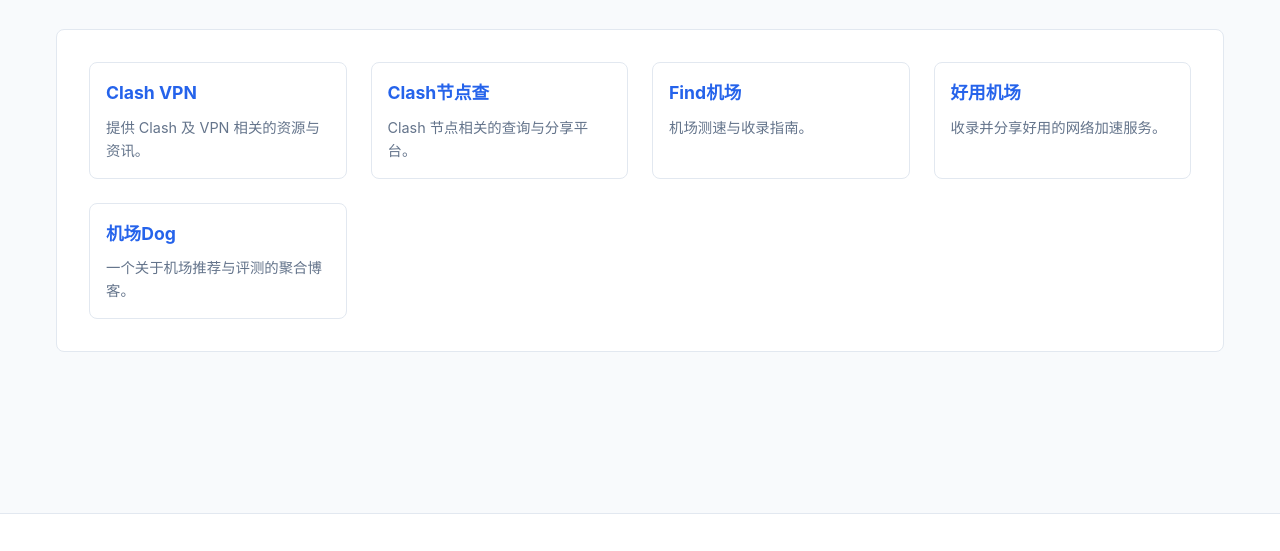
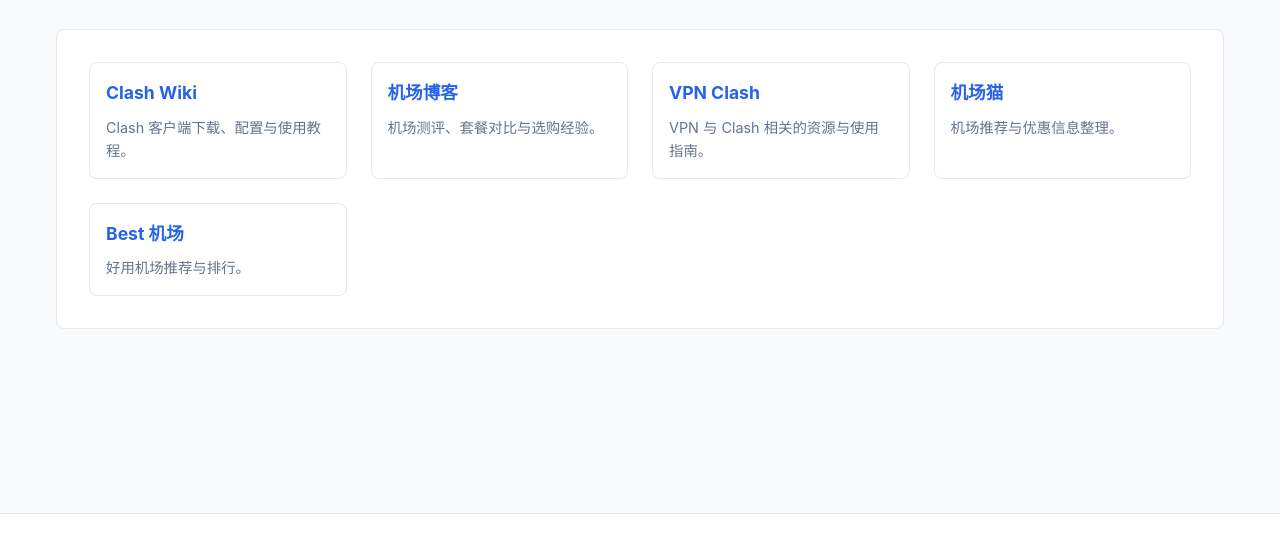
Before and after one commit to kelvinchong6880-gif/jichangtuijian.dev, an Astro site: page /links in a window 1280 px wide. Shown: the part 188-739 px from the top of the page. Built offline with nearby package versions, Linux system fonts and the light colour scheme; Astro itself is replaced by a stand-in of ours.

Commit message:
友情链接更新

```diff
--- a/src/pages/links.astro
+++ b/src/pages/links.astro
@@ -18,39 +18,40 @@
       <ul style="list-style: none; padding: 0; display: grid; grid-template-columns: repeat(auto-fit, minmax(250px, 1fr)); gap: 1.5rem;">
 
         <li style="padding: 1rem; border: 1px solid var(--border-color); border-radius: 8px;">
-          <a href="https://clash-vpn.org/" target="_blank" rel="nofollow noopener" style="font-weight: bold; font-size: 1.1rem; display: block; margin-bottom: 0.5rem;">
-            Clash VPN
+          <a href="https://clashwiki.blog/" target="_blank" rel="nofollow noopener" style="font-weight: bold; font-size: 1.1rem; display: block; margin-bottom: 0.5rem;">
+            Clash Wiki
           </a>
-          <p style="margin: 0; color: var(--text-muted); font-size: 0.9rem;">提供 Clash 及 VPN 相关的资源与资讯。</p>
+          <p style="margin: 0; color: var(--text-muted); font-size: 0.9rem;">Clash 客户端下载、配置与使用教程。</p>
         </li>
 
         <li style="padding: 1rem; border: 1px solid var(--border-color); border-radius: 8px;">
-          <a href="https://clashjiedian.org/" target="_blank" rel="nofollow noopener" style="font-weight: bold; font-size: 1.1rem; display: block; margin-bottom: 0.5rem;">
-            Clash节点查
+          <a href="https://jichangblog.net/" target="_blank" rel="nofollow noopener" style="font-weight: bold; font-size: 1.1rem; display: block; margin-bottom: 0.5rem;">
+            机场博客
           </a>
-          <p style="margin: 0; color: var(--text-muted); font-size: 0.9rem;">Clash 节点相关的查询与分享平台。</p>
+          <p style="margin: 0; color: var(--text-muted); font-size: 0.9rem;">机场测评、套餐对比与选购经验。</p>
         </li>
 
         <li style="padding: 1rem; border: 1px solid var(--border-color); border-radius: 8px;">
-          <a href="https://findjichang.com/" target="_blank" rel="nofollow noopener" style="font-weight: bold; font-size: 1.1rem; display: block; margin-bottom: 0.5rem;">
-            Find机场
+          <a href="https://vpn-clash.net/" target="_blank" rel="nofollow noopener" style="font-weight: bold; font-size: 1.1rem; display: block; margin-bottom: 0.5rem;">
+            VPN Clash
           </a>
-          <p style="margin: 0; color: var(--text-muted); font-size: 0.9rem;">机场测速与收录指南。</p>
+          <p style="margin: 0; color: var(--text-muted); font-size: 0.9rem;">VPN 与 Clash 相关的资源与使用指南。</p>
         </li>
 
         <li style="padding: 1rem; border: 1px solid var(--border-color); border-radius: 8px;">
-          <a href="https://haoyongjichang.com/" target="_blank" rel="nofollow noopener" style="font-weight: bold; font-size: 1.1rem; display: block; margin-bottom: 0.5rem;">
-            好用机场
+          <a href="https://jichangmao.com/" target="_blank" rel="nofollow noopener" style="font-weight: bold; font-size: 1.1rem; display: block; margin-bottom: 0.5rem;">
+            机场猫
           </a>
-          <p style="margin: 0; color: var(--text-muted); font-size: 0.9rem;">收录并分享好用的网络加速服务。</p>
+          <p style="margin: 0; color: var(--text-muted); font-size: 0.9rem;">机场推荐与优惠信息整理。</p>
         </li>
 
         <li style="padding: 1rem; border: 1px solid var(--border-color); border-radius: 8px;">
-          <a href="https://jichangdog.com/" target="_blank" rel="nofollow noopener" style="font-weight: bold; font-size: 1.1rem; display: block; margin-bottom: 0.5rem;">
-            机场Dog
+          <a href="https://bestjichang.com/" target="_blank" rel="nofollow noopener" style="font-weight: bold; font-size: 1.1rem; display: block; margin-bottom: 0.5rem;">
+            Best 机场
           </a>
-          <p style="margin: 0; color: var(--text-muted); font-size: 0.9rem;">一个关于机场推荐与评测的聚合博客。</p>
+          <p style="margin: 0; color: var(--text-muted); font-size: 0.9rem;">好用机场推荐与排行。</p>
         </li>
+
 
       </ul>
     </div>
```
